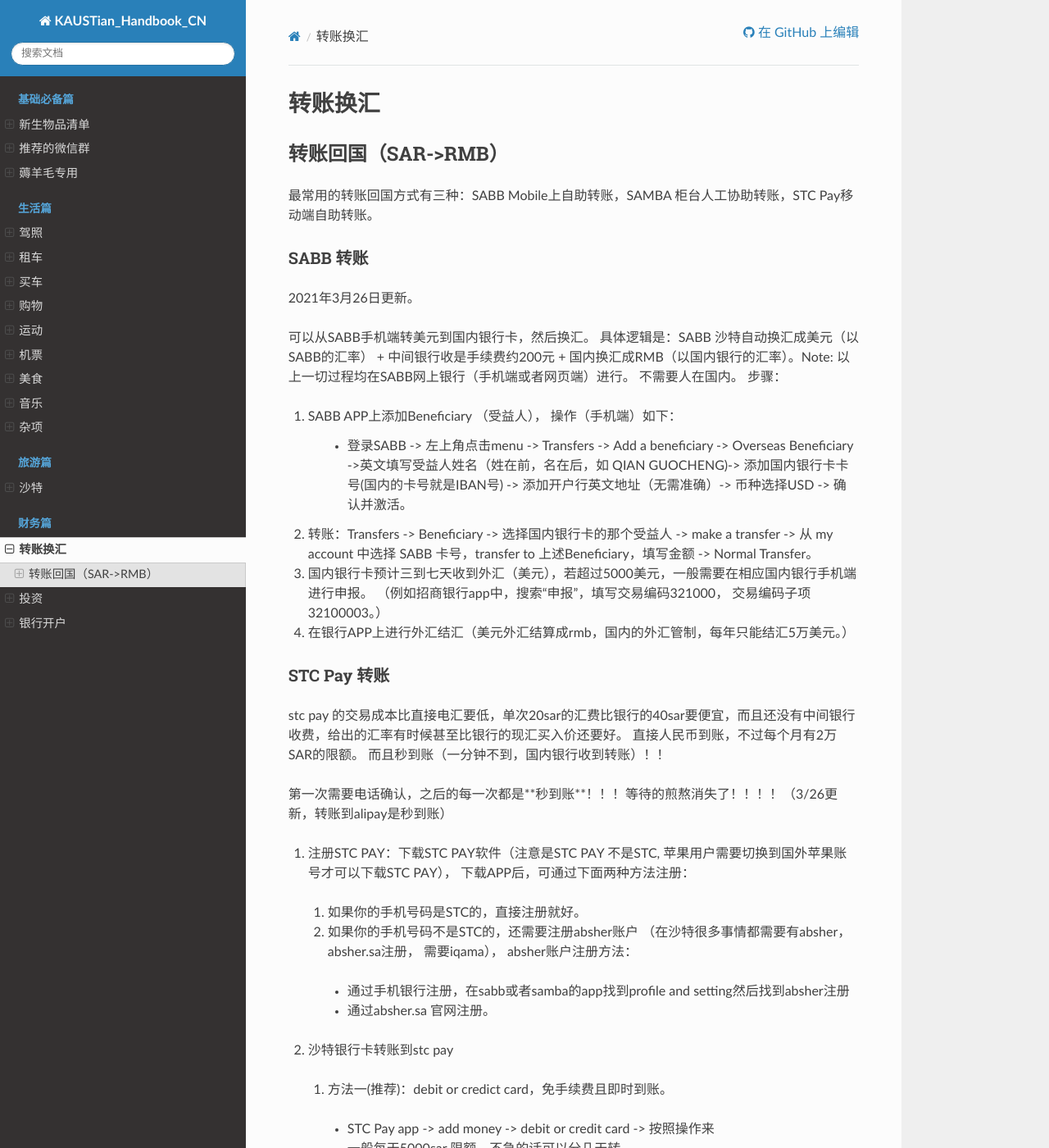
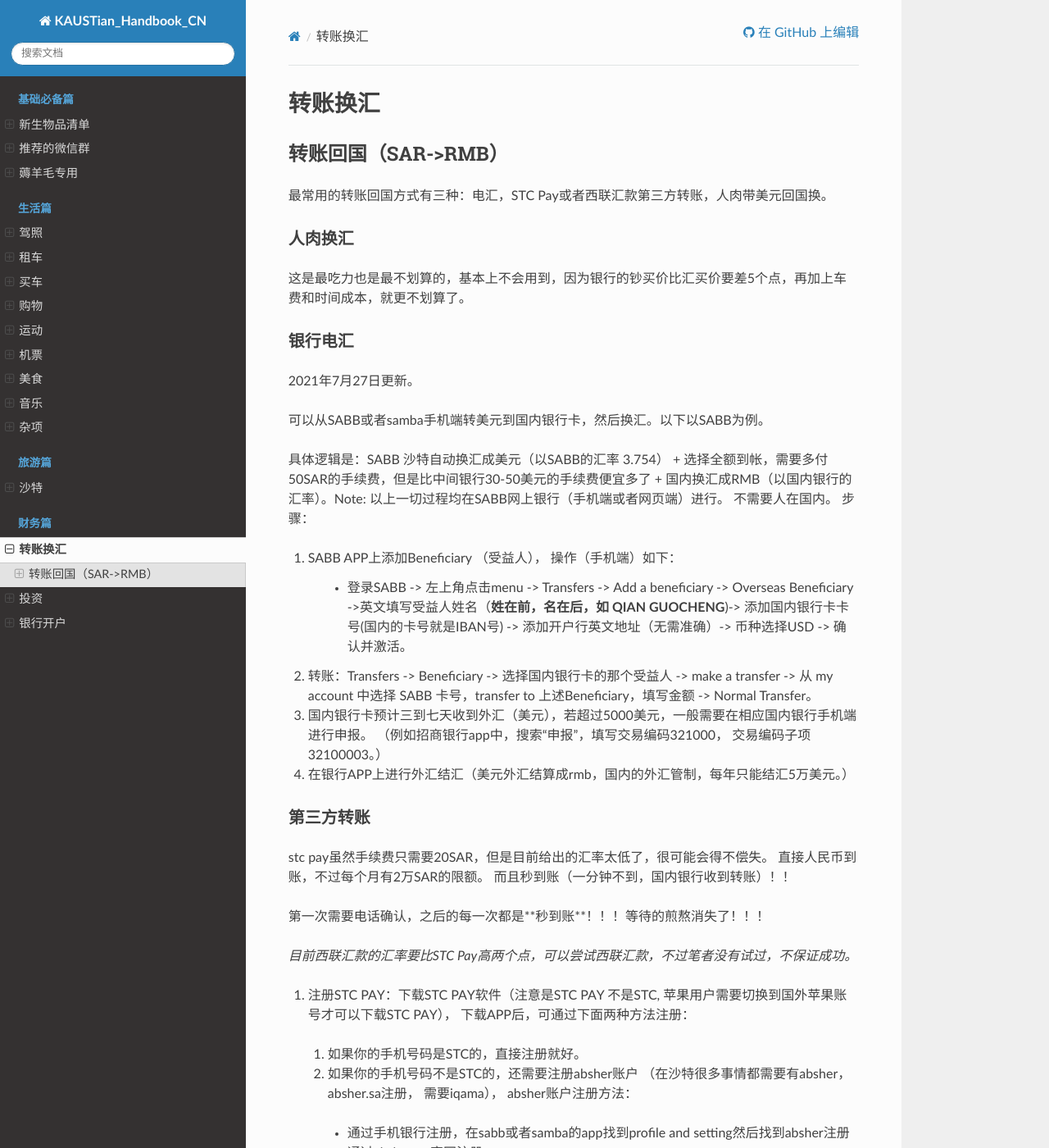
Before and after one commit to guochengqian/KAUSTian_Handbook_CN, a Sphinx documentation site: the page built from docs/content/finance/transfer.rst, in a window 1280 px wide and 1400 px high. Shown: the whole window at 82% size. Built offline with Sphinx 7.4.7 and the Read the Docs theme 2.0.0, drawn with Linux system fonts in a browser that asks for light colours; some of the changed text lies outside the part shown.

Commit message:
Update transfer.rst

```diff
--- a/docs/content/finance/transfer.rst
+++ b/docs/content/finance/transfer.rst
@@ -13,19 +13,25 @@
 转账回国（SAR->RMB）
 ----------------------
 
-最常用的转账回国方式有三种：SABB Mobile上自助转账，SAMBA 柜台人工协助转账，STC Pay移动端自助转账。
+最常用的转账回国方式有三种：电汇，STC Pay或者西联汇款第三方转账，人肉带美元回国换。
 
 .. _sabbtrans:
-SABB 转账
+人肉换汇
 ^^^^^^^^^
-2021年3月26日更新。
+这是最吃力也是最不划算的，基本上不会用到，因为银行的钞买价比汇买价要差5个点，再加上车费和时间成本，就更不划算了。
 
-可以从SABB手机端转美元到国内银行卡，然后换汇。 具体逻辑是：SABB 沙特自动换汇成美元（以SABB的汇率） + 中间银行收是手续费约200元 + 国内换汇成RMB（以国内银行的汇率）。Note: 以上一切过程均在SABB网上银行（手机端或者网页端）进行。 不需要人在国内。
+银行电汇
+^^^^^^^^^
+2021年7月27日更新。
+
+可以从SABB或者samba手机端转美元到国内银行卡，然后换汇。以下以SABB为例。
+
+具体逻辑是：SABB 沙特自动换汇成美元（以SABB的汇率 3.754） + 选择全额到帐，需要多付50SAR的手续费，但是比中间银行30-50美元的手续费便宜多了 + 国内换汇成RMB（以国内银行的汇率）。Note: 以上一切过程均在SABB网上银行（手机端或者网页端）进行。 不需要人在国内。
 步骤：
 
 1. SABB APP上添加Beneficiary （受益人）， 操作（手机端）如下：
 
-    * 登录SABB -> 左上角点击menu -> Transfers -> Add a beneficiary -> Overseas Beneficiary ->英文填写受益人姓名（姓在前，名在后，如 QIAN GUOCHENG)-> 添加国内银行卡卡号(国内的卡号就是IBAN号) -> 添加开户行英文地址（无需准确）-> 币种选择USD -> 确认并激活。
+    * 登录SABB -> 左上角点击menu -> Transfers -> Add a beneficiary -> Overseas Beneficiary ->英文填写受益人姓名（**姓在前，名在后，如 QIAN GUOCHENG**)-> 添加国内银行卡卡号(国内的卡号就是IBAN号) -> 添加开户行英文地址（无需准确）-> 币种选择USD -> 确认并激活。
 
 2. 转账：Transfers -> Beneficiary -> 选择国内银行卡的那个受益人 -> make a transfer -> 从 my account 中选择 SABB 卡号，transfer to 上述Beneficiary，填写金额 -> Normal Transfer。
 3. 国内银行卡预计三到七天收到外汇（美元），若超过5000美元，一般需要在相应国内银行手机端进行申报。 （例如招商银行app中，搜索“申报”，填写交易编码321000， 交易编码子项32100003。）
@@ -34,11 +40,13 @@
 
 
 
-STC Pay 转账
+第三方转账
 ^^^^^^^^^^^^^^^
-stc pay 的交易成本比直接电汇要低，单次20sar的汇费比银行的40sar要便宜，而且还没有中间银行收费，给出的汇率有时候甚至比银行的现汇买入价还要好。 直接人民币到账，不过每个月有2万SAR的限额。 而且秒到账（一分钟不到，国内银行收到转账）！！
+stc pay虽然手续费只需要20SAR，但是目前给出的汇率太低了，很可能会得不偿失。 直接人民币到账，不过每个月有2万SAR的限额。 而且秒到账（一分钟不到，国内银行收到转账）！！
 
-第一次需要电话确认，之后的每一次都是**秒到账**！！！等待的煎熬消失了！！！！（3/26更新，转账到alipay是秒到账）
+第一次需要电话确认，之后的每一次都是**秒到账**！！！等待的煎熬消失了！！！
+
+*目前西联汇款的汇率要比STC Pay高两个点，可以尝试西联汇款，不过笔者没有试过，不保证成功。*
 
 1. 注册STC PAY：下载STC PAY软件（注意是STC PAY 不是STC, 苹果用户需要切换到国外苹果账号才可以下载STC PAY）， 下载APP后，可通过下面两种方法注册：
 
@@ -100,4 +108,5 @@
 NOTE：
 
 1. 现在国内手机银行之间相互转账不需要手续费了，转到支付宝也不需要手续费。从支付宝提现到银行卡需要手续费，但是可以先转账到阿里巴巴旗下的网商银行，再从网商银行提现，这样就不需要手续费了。
-2. 要注意STC Pay的汇率差，如果汇差差别太大，就可能直接用手机银行电汇更划算了。手机银行电汇的汇率 = 国内银行美元现汇买入价/3.754(SABB美元兑SAR汇率）。但是电汇需要至少两个工作日到帐，汇率可能会产生变动。
+2. 电汇人民币到帐金额=(总费用-103.5SAR)/3.754*美元汇买价。其中总费用为转账金额加汇费和税，第三方汇款可直接查看到帐人民币金额。汇款之前先看看哪个划算，如果急用钱或者小金额推荐第三方转账，如果大金额推荐银行电汇，但是电汇需要至少两个工作日到帐，汇率可能会产生变动。
+3. 中国银行的外汇牌价 http://www.usd-cny.com/bankofchina.htm
```
